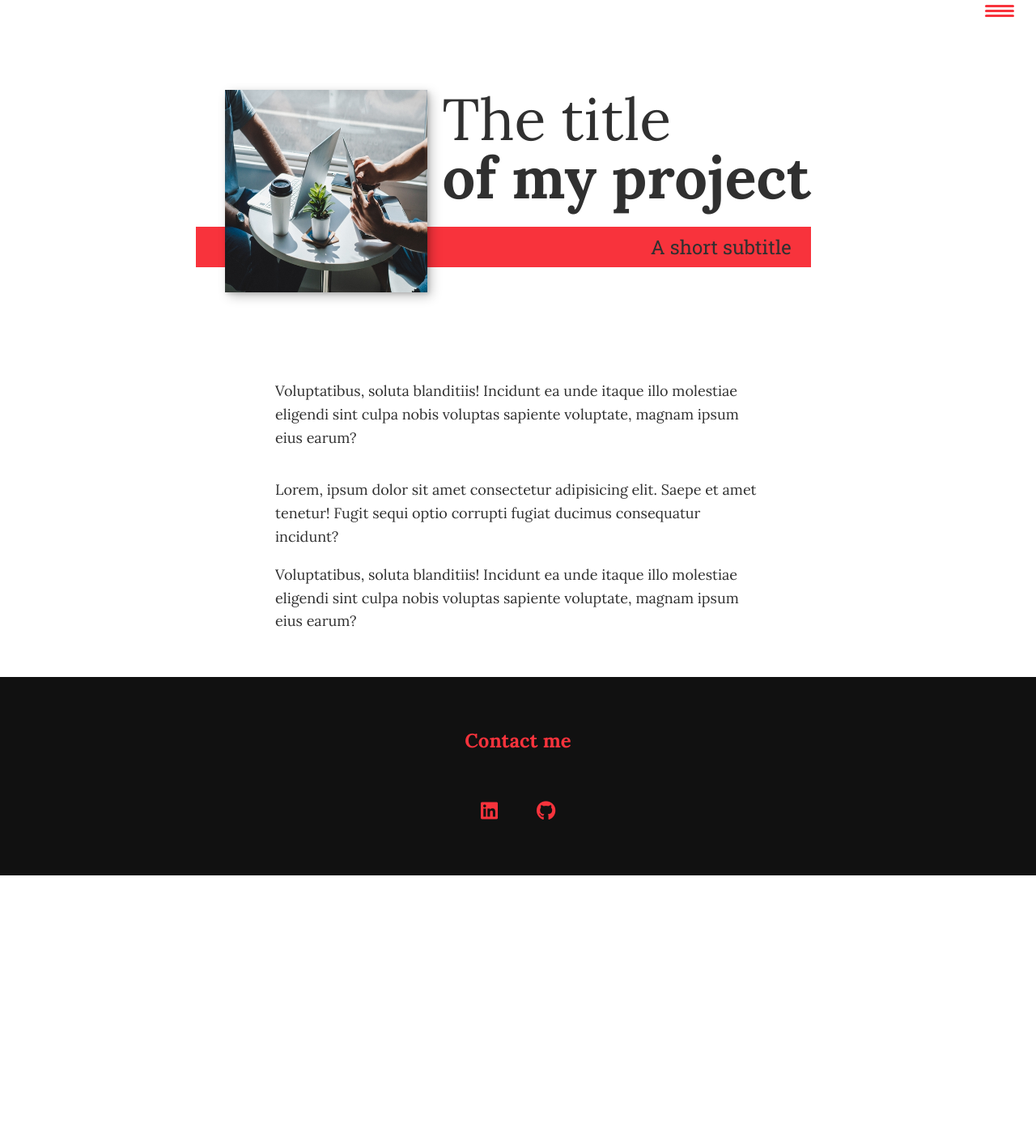
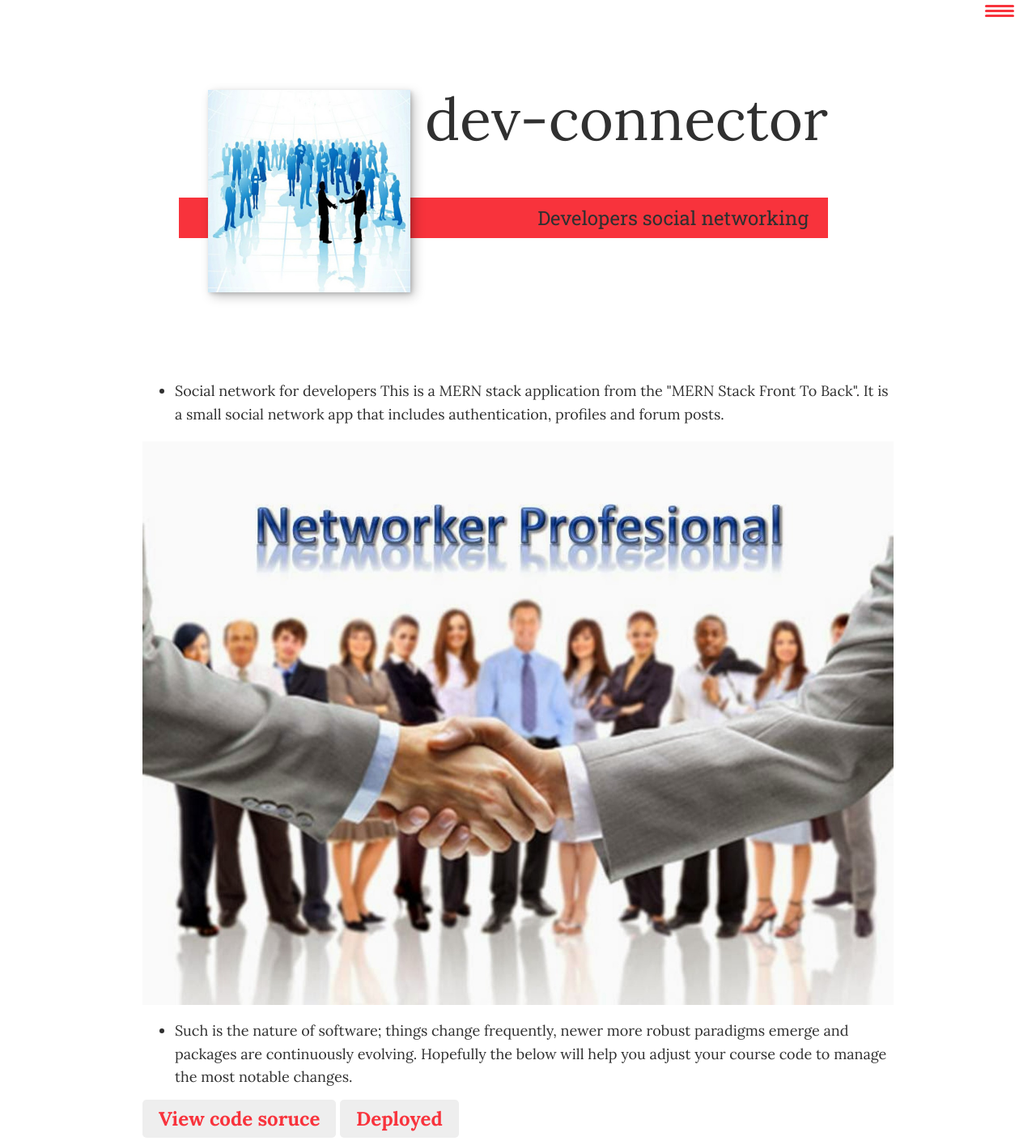
Before and after one commit to Hayder-Suwaed/portfoilo, a plain HTML site: page portfolio-item4.html in a window 1280 px wide. Shown: the part 15-1424 px from the top of the page at 81% size. Before the commit the page ends 1096 px from the top, so only its background shows below. Drawn offline with nearby package versions, Linux system fonts and the light colour scheme.

Commit message:
added last page

```diff
--- a/portfolio-item4.html
+++ b/portfolio-item4.html
@@ -1,27 +1,19 @@
 <!DOCTYPE html>
 <html lang="en">
+
 <head>
   <meta charset="UTF-8" />
   <meta name="viewport" content="width=device-width, initial-scale=1.0" />
   <title>DevJane Portfolio Website</title>
-    <link
-      rel="stylesheet"
-      href="https://cdnjs.cloudflare.com/ajax/libs/normalize/7.0.0/normalize.min.css"
-    />
-    <link
-      rel="stylesheet"
-      href="https://cdnjs.cloudflare.com/ajax/libs/font-awesome/5.11.2/css/all.css"
-      integrity="sha256-46qynGAkLSFpVbEBog43gvNhfrOj+BmwXdxFgVK/Kvc="
-      crossorigin="anonymous"
-    />
+  <link rel="stylesheet" href="https://cdnjs.cloudflare.com/ajax/libs/normalize/7.0.0/normalize.min.css" />
+  <link rel="stylesheet" href="https://cdnjs.cloudflare.com/ajax/libs/font-awesome/5.11.2/css/all.css"
+    integrity="sha256-46qynGAkLSFpVbEBog43gvNhfrOj+BmwXdxFgVK/Kvc=" crossorigin="anonymous" />
 
   <!-- Update these with your own fonts -->
-    <link
-      href="https://fonts.googleapis.com/css?family=Lora:400,700|Roboto+Slab:400,700&display=swap"
-      rel="stylesheet"
-    />
+  <link href="https://fonts.googleapis.com/css?family=Lora:400,700|Roboto+Slab:400,700&display=swap" rel="stylesheet" />
   <link rel="stylesheet" href="css/style.css" />
 </head>
+
 <body>
   <header>
     <div class="logo">
@@ -50,36 +42,39 @@
 
   <section class="intro">
     <h1 class="section__title section__title--intro">
-        The title <strong>of my project</strong>
+      dev-connector
     </h1>
-      <p class="section__subtitle section__subtitle--intro">A short subtitle</p>
-      <img src="img/portfolio-01.jpg" alt="" class="intro__img" />
+    <p class="section__subtitle section__subtitle--intro">Developers social networking</p>
+    <img src="img/portfolio-0114.jpg" alt="" class="intro__img" />
   </section>
 
   <div class="portfolio-item-individual">
     <p>
-        Voluptatibus, soluta blanditiis! Incidunt ea unde itaque illo molestiae
-        eligendi sint culpa nobis voluptas sapiente voluptate, magnam ipsum eius
-        earum?
+    <ul>
+      <li>
+        Social network for developers
+
+        This is a MERN stack application from the "MERN Stack Front To Back". It is a small social network app that
+        includes authentication, profiles and forum posts.
+      </li>
+    </ul>
     </p>
-      <img src="img/portfolio-details.jpg" alt="" />
+    <img src="img/portfolio-0112.jpg" alt="" />
     <p>
-        Lorem, ipsum dolor sit amet consectetur adipisicing elit. Saepe et amet
-        tenetur! Fugit sequi optio corrupti fugiat ducimus consequatur incidunt?
+      <ul>
+        <li>Such is the nature of software; things change frequently, newer more robust paradigms emerge and packages are continuously evolving. Hopefully the below will help you adjust your course code to manage the most notable changes.</li>
+      </ul>
     </p>
-      <p>
-        Voluptatibus, soluta blanditiis! Incidunt ea unde itaque illo molestiae
-        eligendi sint culpa nobis voluptas sapiente voluptate, magnam ipsum eius
-        earum?
-      </p>
+    <a href="https://github.com/Hayder-Suwaed/MERN" class="github">
+      View code soruce</a>
+      <a href="https://thawing-bayou-16544.herokuapp.com/" class="github">
+        Deployed</a>
   </div>
 
   <!-- Footer -->
   <footer class="footer">
     <!-- replace with your own email address -->
-      <a href="mailto:haiderhachim87@yahoo.com" class="footer__link"
-        >Contact me</a
-      >
+    <a href="mailto:haiderhachim87@yahoo.com" class="footer__link">Contact me</a>
     <ul class="social-list">
       <li class="social-list__item">
         <a class="social-list__link" href="https://linkedin.com">
@@ -95,4 +90,5 @@
   </footer>
   <script src="js/index.js"></script>
 </body>
+
 </html>
```
Also changed, not shown: index.html (+2 -2 lines), portfolio-item3.html (+3 -3 lines), img/portfolio-0111.jpg (added), img/portfolio-0112.jpg (added), img/portfolio-0113.png (added), img/portfolio-0114.jpg (added). Lines whose indentation alone changed are shown as unchanged.
